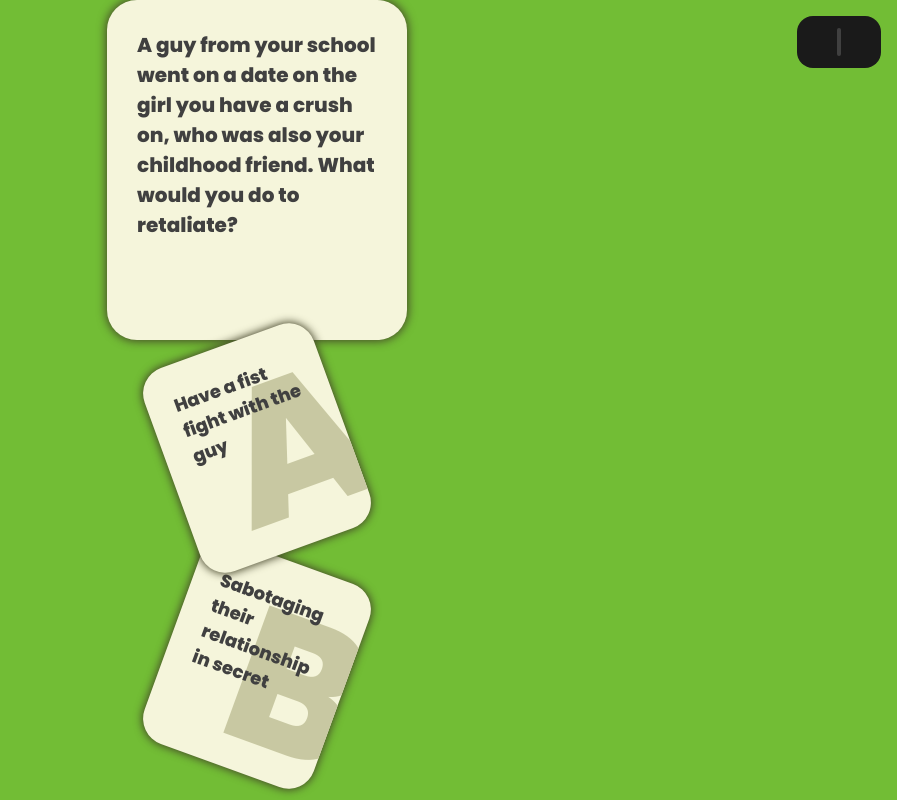
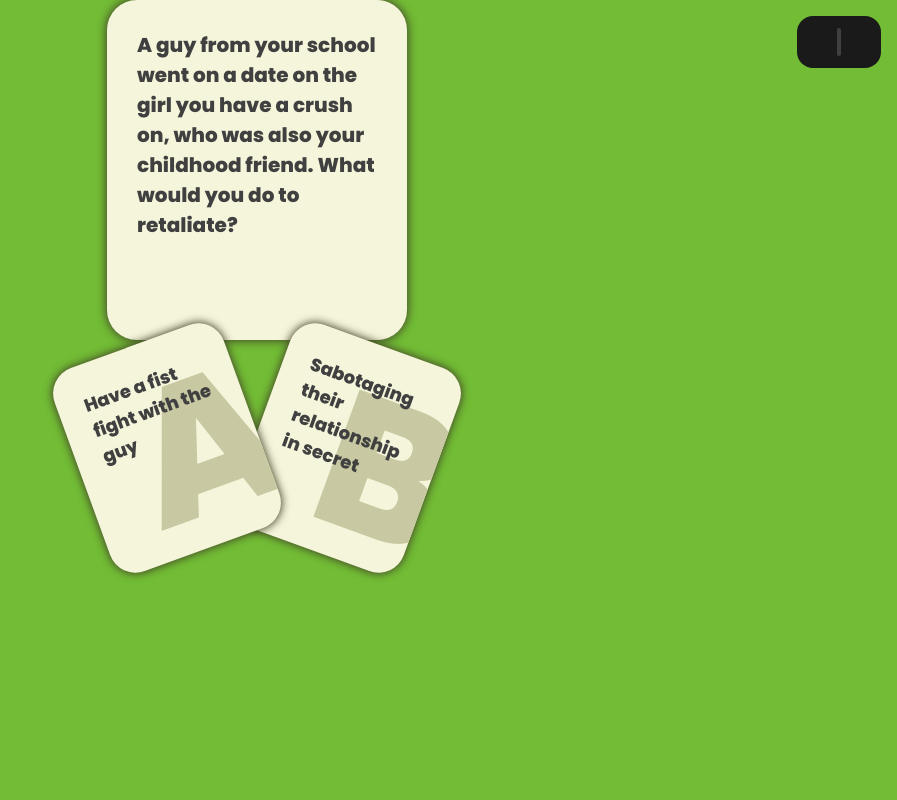
Before and after one commit to codicate/catcher-game, a React (Create React App) app: page /catcher-game/game in a window 1280 px wide. Shown: the whole page, without its empty margins (383-1280 px from the left). Built offline with nearby package versions, Linux system fonts and the light colour scheme; no server answers; the database is empty.

Commit message:
card styling fix

```diff
--- a/src/pages/Game/Card.module.scss
+++ b/src/pages/Game/Card.module.scss
@@ -9,18 +9,29 @@
   border-radius: 1.5em;
   background-color: hsl(60, 56%, 91%);
   box-shadow: 0 0 .5em 1px hsl(60, 26%, 21%);
-
-  transition: .2s ease-out;
-
-  &:hover {
-    transform: translateY(-1em);
-  }
 }
 
 .question {
   height: 17em;
   width: 15em;
   font-size: 1.25rem;
+}
+
+.choiceA,
+.choiceB {
+  cursor: pointer;
+  transition: .2s ease-out;
+
+  &::after {
+    z-index: -1;
+
+    position: absolute;
+    bottom: -45px;
+    right: -20px;
+
+    font-size: 12rem;
+    color: hsl(60, 26%, 71%);
+  }
 }
 
 .choiceA {
@@ -47,15 +58,3 @@
     transform: rotate(20deg) translateY(-1em);
   }
 }
-
-.choiceA::after,
-.choiceB::after {
-  z-index: -1;
-
-  position: absolute;
-  bottom: -45px;
-  right: -20px;
-
-  font-size: 12rem;
-  color: hsl(60, 26%, 71%);
-}
--- a/src/pages/Game/Game.module.scss
+++ b/src/pages/Game/Game.module.scss
@@ -30,11 +30,8 @@
     margin-bottom: auto;
   }
 
-  .board {
-    display: flex;
-    flex-flow: row wrap;
-    justify-content: center;
-    margin: 3em 0;
+  .choices {
+    display: flex
   }
 
   .start {
--- a/src/pages/Game/Game.tsx
+++ b/src/pages/Game/Game.tsx
@@ -37,6 +37,8 @@ const Game = () => {
 
         }}
       />
+
+      <div className={styles.choices}>
         <Card
           type='choiceA'
           text={cards[0].choices.a}
@@ -51,6 +53,7 @@ const Game = () => {
 
           }}
         />
+      </div>
 
       <div className={styles.board}>
       </div>
--- a/src/pages/Lobby/Lobby.module.scss
+++ b/src/pages/Lobby/Lobby.module.scss
@@ -19,7 +19,7 @@
     margin-bottom: auto;
   }
 
-  .board {
+  .players {
     display: flex;
     flex-flow: row wrap;
     justify-content: center;
--- a/src/pages/Lobby/Lobby.tsx
+++ b/src/pages/Lobby/Lobby.tsx
@@ -37,7 +37,7 @@ const Lobby = () => {
 
       <RoomInfo {...roomInfo} />
 
-      <div className={styles.board}>
+      <div className={styles.players}>
         {
           Object.entries(players).sort().map(([character, player], idx) =>
             <PlayerDiv
```
Lines whose indentation alone changed are shown as unchanged.
